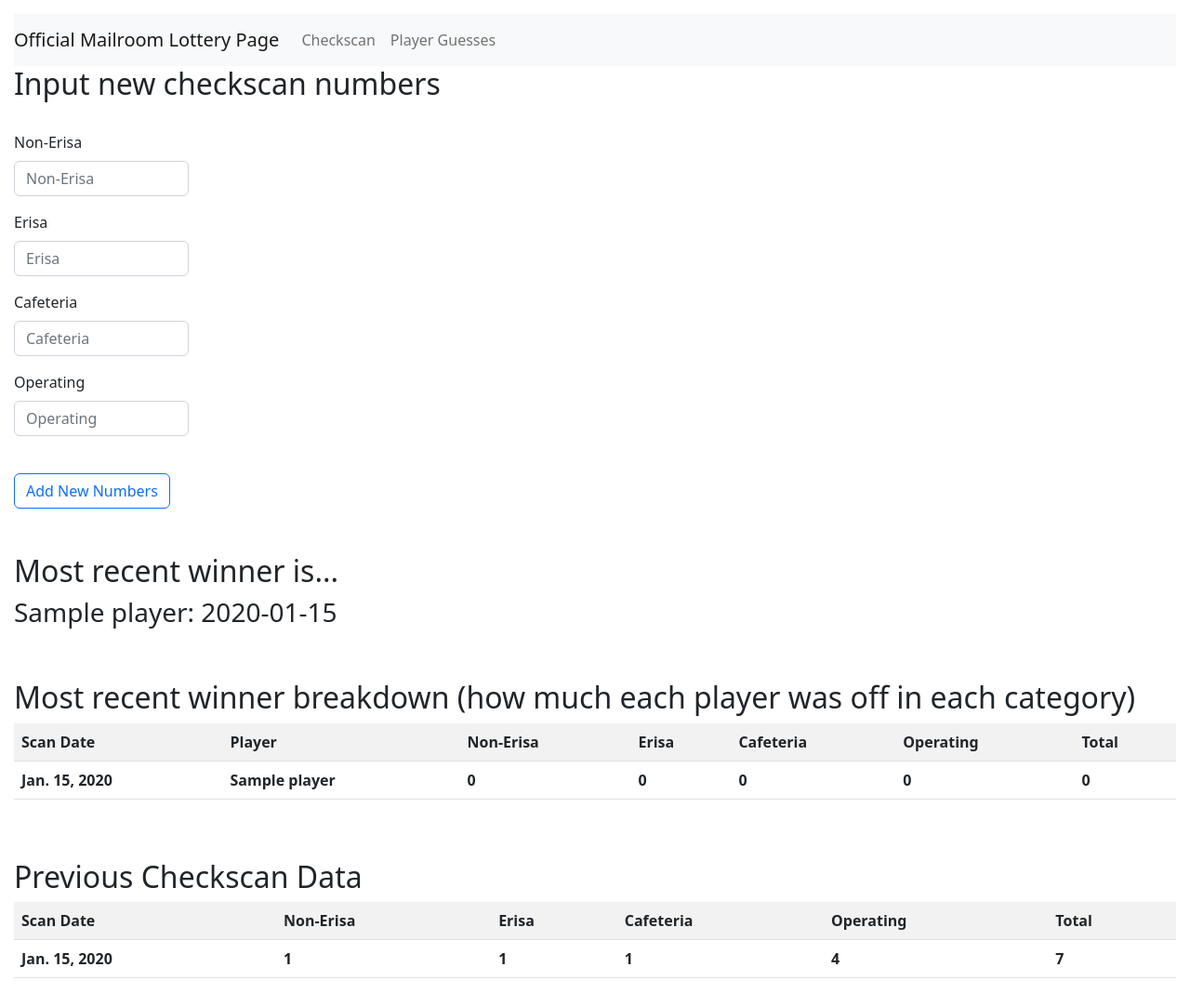
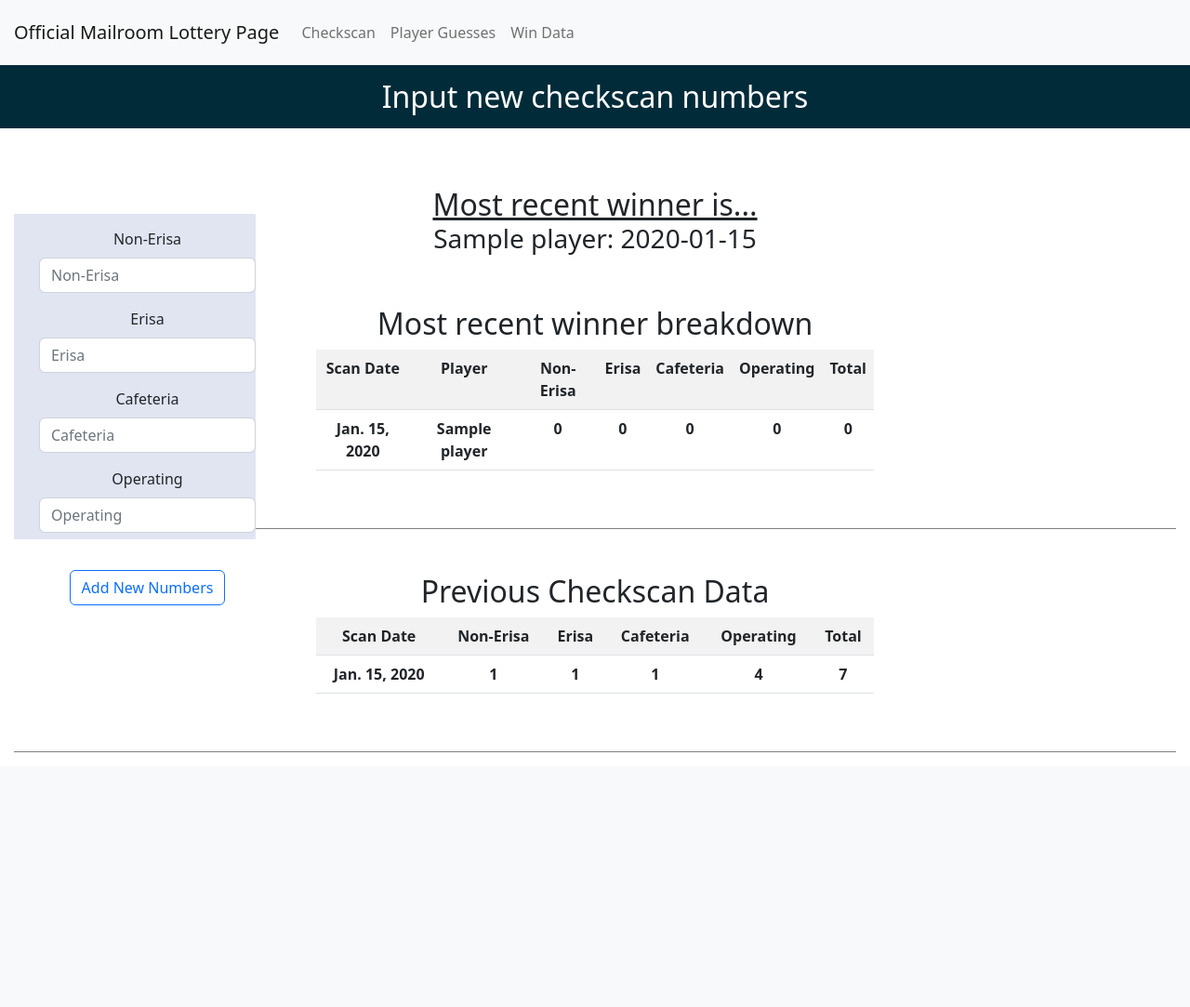
Before and after one commit to gbwilliamson4/DjangoLotteryThing, a Django app: page /checkscan/ in a window 1280 px wide. Shown: the whole page at 93% size. After the commit the page ends 809 px from the top, so only its background shows below. Run offline with Django 4.2, Linux system fonts and the light colour scheme; tables that the repository leaves empty hold one stand-in row (values such as "Sample post"); lists and menus that the app fills with data are empty; some libraries are stand-ins or nearby versions.

Commit message:
Modified win_data.html as well as added styling to each html page.

```diff
--- a/lotteries/templates/lotteries/base.html
+++ b/lotteries/templates/lotteries/base.html
@@ -5,7 +5,7 @@
     <meta name="viewport" content="width=device-width, initial-scale=1">
     <title>Lottery!</title>
       <link href="https://cdn.jsdelivr.net/npm/bootstrap@5.2.0-beta1/dist/css/bootstrap.min.css" rel="stylesheet" integrity="sha384-0evHe/X+R7YkIZDRvuzKMRqM+OrBnVFBL6DOitfPri4tjfHxaWutUpFmBp4vmVor" crossorigin="anonymous">
-  </head>
+    </head>
 
   <body>
   <script src="https://cdn.jsdelivr.net/npm/bootstrap@5.2.0-beta1/dist/js/bootstrap.bundle.min.js" integrity="sha384-pprn3073KE6tl6bjs2QrFaJGz5/SUsLqktiwsUTF55Jfv3qYSDhgCecCxMW52nD2" crossorigin="anonymous"></script>
@@ -19,8 +19,11 @@
           <li class="nav-item">
           <a class="nav-link" href="{% url 'lotteries:checkscan' %}">Checkscan</a>
         </li>
-          <li class="nav-item">
+        <li class="nav-item">
           <a class="nav-link" href="{% url 'lotteries:new_player_guess' %}">Player Guesses</a>
+        </li>
+        <li class="nav-item">
+          <a class="nav-link" href="{% url 'lotteries:win_data' %}">Win Data</a>
         </li>
       </ul>
     </div>
@@ -28,9 +31,116 @@
 </nav>
 
   <style>
-  body{
-    padding: 15px;
+    body{
+    /* padding: 15px; */
+    background-color: rgb(31, 122, 140);
     }
+
+    .navbar{
+      padding: 15px;
+    }
+
+    .lottery-title{
+      background-color: rgb(2, 43, 58);
+      color: white;
+      margin: auto;
+      padding: 15px;
+      text-align: center;
+    }
+
+    .papa-container{
+      display: flex;
+      margin-left: 10%;
+      margin-right: 10%;
+    }
+
+    .data-header{
+      text-align: center;
+      text-decoration: underline;
+      margin: auto;
+      margin-top: 0px;
+      position: relative;
+    }
+
+    .data-container{
+      /* border: 2px solid red; */
+      border-bottom: 1px solid black;
+      border-right: 1px solid grey;
+      /* border-left: 1px solid grey; */
+      padding-left: 15px;
+      padding-right: 15px;
+      background-color: white;
+      flex: 1;
+      /* margin-left: 25%;
+      margin-right: 25%; */
+      /* display: flex; */
+
+    }
+
+    .row1 {
+      padding: 15px;
+      width: 260px;
+      height: 350px;
+      background-color: rgb(225, 229, 242);
+      margin: 0%;
+      display: flex;
+      position: absolute;
+      margin-top: 77px;
+    }
+
+    .row2 {
+      padding: 15px;
+      width: 260px;
+      height: 410px;
+      background-color: rgb(225, 229, 242);
+      margin: 0%;
+      display: flex;
+      position: absolute;
+      margin-top: 135px;
+    }
+
+    .form-body {
+      padding: 15px;
+      background-color: white;
+      /* margin-left: 300px;
+      margin-right: 200px; */
+      margin: auto;
+      /* width: 1300px; */
+      max-width: 1300px;
+      text-align: center;
+      position: static;
+      min-width: 1200px;
+      /* display: flex; */
+    }
+
+    .table{
+      /* margin-left: 30%;
+      margin-right: 30%; */
+      width: 600px;
+      /* display: flex; */
+      position: static;
+      margin: auto;
+      /* margin-left: 450px;
+      margin-right: 450px; */
+      align-items: center;
+      align-self: center;
+
+    }
+    .table-container{
+      padding-bottom: 5%;
+      border-bottom: 1px solid grey;
+      /* position: fixed; */
+    }
+
+    .form {
+      position: absolute;
+    }
+
+    /* .row {
+      background-color: rgb(225, 229, 242);
+      width: 75%;
+      height: 0px;
+    } */
 
   </style>
 
--- a/lotteries/templates/lotteries/checkscan.html
+++ b/lotteries/templates/lotteries/checkscan.html
@@ -9,11 +9,12 @@
 </head>
 <body>
 
-<h2>Input new checkscan numbers</h2>
+<h2 class="lottery-title">Input new checkscan numbers</h2>
 
-<br>
+<!-- <br> -->
 
-<div class="row justify-content-left">
+<div class="form-body">
+<div class="row row1 justify-content-left">
     <div class="col-2">
         <form action="{% url 'lotteries:checkscan' %}" method="post" class="form">
             {% csrf_token %}
@@ -30,13 +31,14 @@
 <br>
 <br>
 
-<h2>Most recent winner is...</h2>
+<h2 class="data-header">Most recent winner is...</h2>
 <h3>{{ winner }}</h3>
 
 <br>
 <br>
 
-<h2>Most recent winner breakdown (how much each player was off in each category)</h2>
+<div class="table-container">
+<h2>Most recent winner breakdown</h2>
 
 <table class="table table-striped table-hover">
     <tr>
@@ -90,11 +92,12 @@
 
 
 </table>
-
+</div>
 
 <br>
 <br>
 
+<div class="table-container">
 <h2>Previous Checkscan Data</h2>
 
 <table class="table table-striped table-hover">
@@ -143,7 +146,8 @@
         <li>No numbers have been added yet.</li>
     {% endfor %}
 </table>
-
+</div>
+</div>
 </body>
 
 {% endblock content %}
--- a/lotteries/views.py
+++ b/lotteries/views.py
@@ -71,7 +71,7 @@
     # This data will be displayed on a table in new_player_guesses.html
     today = datetime.today()
     player_guesses = Player_Guesses.objects.exclude(scan_date__year=today.year, scan_date__month=today.month,
-                                                    scan_date__day=today.day).order_by('-scan_date')
+                                                    scan_date__day=today.day).order_by('-scan_date')[:30]
 
     # Display this data above the other table. That way the most current is always on top. Use a separate html table.
     today_player_guesses = Player_Guesses.objects.filter(scan_date__year=today.year, scan_date__month=today.month,
```
Also changed, not shown: lotteries/templates/lotteries/index.html (+15 -6 lines), lotteries/templates/lotteries/new_player_guess.html (+5 -4 lines), lotteries/templates/lotteries/win_data.html (+35 -1 lines).
